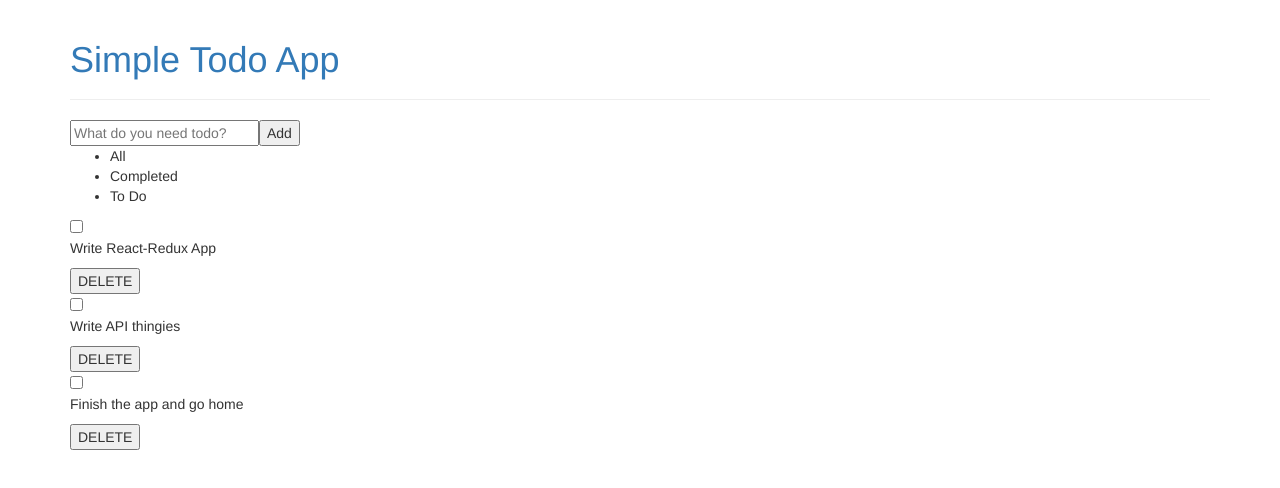
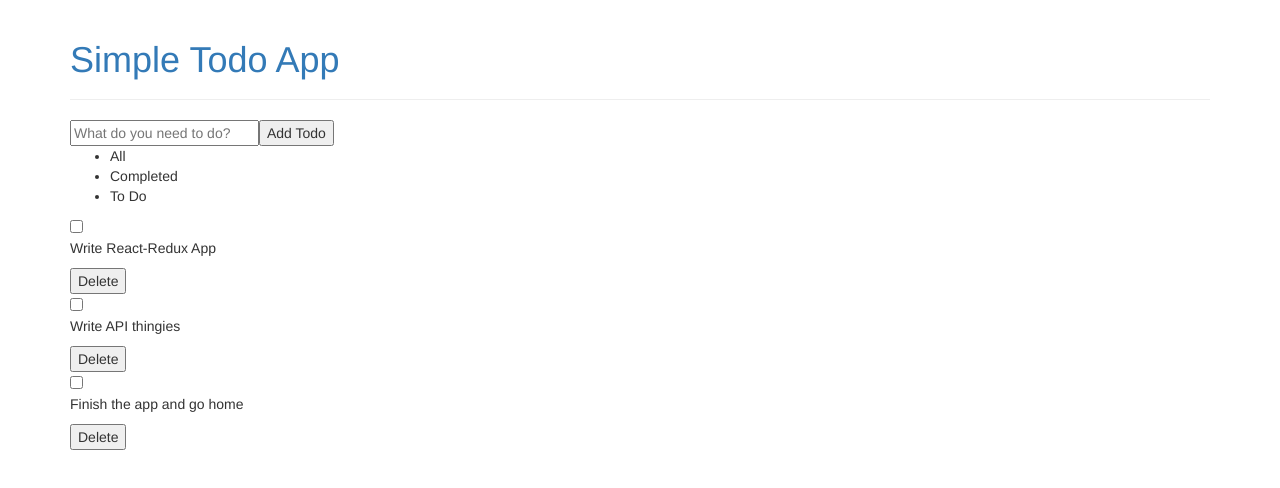
Before and after one commit to nicolacarys/todo-list, a React (Create React App) app: page / in a window 1280 px wide. Shown: the top 488 px of the page. Built offline with nearby package versions, Linux system fonts and the light colour scheme.

Commit message:
Removing API interactions

```diff
--- a/src/components/Add.jsx
+++ b/src/components/Add.jsx
@@ -1,17 +1,15 @@
 import React from "react";
 
-export default ({ onChange, value, onClick }) => (
-	<form>
+export default ({ onChange, value, addItem }) => (
+	<div>
         <input
         	onChange={ onChange }
         	value={ value }
         	type="text"
-        	placeholder="What do you need todo?"
+        	placeholder="What do you need to do?"
         />
-        <input
-        	type="submit"
-        	value="Add"
-        	onClick={ onClick }
-        />
-    </form>
+        <button
+        	onClick={ addItem }
+        >Add Todo</button>
+    </div>
 );
--- a/src/components/Item.jsx
+++ b/src/components/Item.jsx
@@ -1,6 +1,6 @@
 import React from "react";
 
-export default ({ editing, onChange, value, editItem, stopEditing, children, onSubmit }) => (
+export default ({ editing, onChange, value, editItem, stopEditing, children, deleteTask }) => (
 	<div>
 	  <input
 	  	type="checkbox"/>
@@ -13,10 +13,6 @@ export default ({ editing, onChange, value, editItem, stopEditing, children, onS
 	  		<p onClick={ editItem }>{ children }</p>
 	  	}
 
-	  <input
-	  	type="submit"
-	  	onSubmit={ onSubmit }
-	  	value="DELETE"
-		/>
+	  <button onClick={ deleteTask }>Delete</button>
   </div>
 );
--- a/src/components/List.jsx
+++ b/src/components/List.jsx
@@ -1,9 +1,9 @@
 import React from "react";
 import Item from "./Item";
 
-export default ({ tasks, editItem, stopEditing, onChange, onSubmit }) => (
+export default ({ tasks, editItem, stopEditing, onChange, deleteTask }) => (
 	<div>
-		{ tasks.map(( item, i ) => (
+		{ tasks && tasks.map(( item, i ) => (
 			<Item
 				key={ i }
 				editItem={ () => editItem(i) }
@@ -11,13 +11,9 @@ export default ({ tasks, editItem, stopEditing, onChange, onSubmit }) => (
 				stopEditing={ () => stopEditing(i) }
 				onChange={ (value) => onChange(i, value) }
 				value={ item.get("task") }
-				onSubmit={ () => onSubmit(i) }
+				deleteTask={ () => deleteTask(i) }
 			>{ item.get("task") }
 			</Item>
 		)) }
 	</div>
 );
-
-// updating the state as we're typing
-// onChange handler - triggers an action
-// action sets the new state (value) via reducer
--- a/src/containers/Add.js
+++ b/src/containers/Add.js
@@ -1,9 +1,8 @@
 import { connect } from "react-redux";
 import {
 	updateValue,
-} from "../data/actions/state";
-
-import { postTask } from "../data/actions/api";
+	addTask,
+} from "../data/actions";
 
 import Add from "../components/Add";
 
@@ -13,7 +12,7 @@ const mapStateToProps = state => ({
 
 const mapDispatchToProps = dispatch => ({
 	onChange: (e) => dispatch(updateValue(e.target.value)),
-	onClick: () => dispatch(postTask()),
+	addItem: () => dispatch(addTask()),
 });
 
 export default connect(mapStateToProps, mapDispatchToProps)(Add);
--- a/src/containers/Filters.js
+++ b/src/containers/Filters.js
@@ -1,5 +1,5 @@
 import { connect } from "react-redux";
-import { updateFilter } from "../data/actions/state";
+import { updateFilter } from "../data/actions";
 import Filters from "../components/Filters";
 
 const mapDispatchToProps = dispatch => ({
--- a/src/containers/List.js
+++ b/src/containers/List.js
@@ -6,9 +6,8 @@ import {
 	updateEditState,
 	updateEdit,
 	resetEditState,
-} from "../data/actions/state";
-
-import { deleteTask } from "../data/actions/api";
+	removeTask,
+} from "../data/actions";
 
 const mapStateToProps = state => {
 
@@ -31,11 +30,11 @@ const mapStateToProps = state => {
 	}
 };
 
-const mapDispatchToProps = (dispatch, { id }) => ({
+const mapDispatchToProps = (dispatch) => ({
 	editItem: (i) => dispatch(updateEditState(i)),
 	onChange: (i, value) => dispatch(updateEdit(i, value)),
 	stopEditing: (i) => dispatch(resetEditState(i)),
-	onSubmit: () => dispatch(deleteTask(id)),
+	deleteTask: (i) => dispatch(removeTask(i)),
 });
 
 export default connect(mapStateToProps, mapDispatchToProps)(List);
--- a/src/data/actions/state.js
+++ b/src/data/actions.js
@@ -34,8 +34,13 @@ export const resetEditState = (i) => ({
 	i,
 });
 
+export const CREATE_TASK = Symbol("CREATE_TASK");
 
-// API actions
+export const createTask = (task) => ({
+	type: CREATE_TASK,
+	task,
+});
+
 export const ADD_TASK = Symbol("ADD_TASK");
 
 export const addTask = (task) => ({
--- a/src/data/actions/api.js
+++ /dev/null
@@ -1,47 +0,0 @@
-import { fromJS } from "immutable";
-import axios from "../axios";
-
-import {
-    addTask,
-    removeTask,
-} from "./state";
-
-// // fetch all of the article titles
-// export const fetchArticleTitles = () => (dispatch, getState) => {
-
-//     // only fetch if they've not already loaded
-//     if (!getState().get("loaded")) {
-//         axios.get("/articles").then(response => {
-//             dispatch(setTitles(fromJS(response.data)));
-//         });
-//     }
-// };
-
-// // fetch a specific article
-// export const fetchArticle = (id) => (dispatch, getState) => {
-
-//     // only load if it doesn't already exist
-//     if (!getState().getIn(["articles", id])) {
-//         axios.get("/articles/" + id).then(response => {
-//             dispatch(addArticle(fromJS(response.data)));
-//         });
-//     }
-// };
-
-// create a new task
-export const postTask = (task) => (dispatch, getState) => {
-    let value = getState().get("value");
-
-    axios.post("/tasks", {
-        task: value,
-    }).then(response => {
-        dispatch(addTask(fromJS(response.data)));
-    });
-};
-
-// delete a task
-export const deleteTask = id => (dispatch) => {
-	axios.delete("/tasks/" + id).then(response => {
-		dispatch(removeTask(fromJS(response.data)));
-	});
-};
--- a/src/data/axios.js
+++ /dev/null
@@ -1,11 +0,0 @@
-import axios from "axios";
-
-export default axios.create({
-    // update with your username
-    baseURL: "http://api.dev/api",
-
-    // update with your key
-    params: {"key": ""},
-
-    headers: {"Accept": "application/json"},
-});
--- a/src/data/initial.js
+++ b/src/data/initial.js
@@ -3,20 +3,20 @@ import { Map, List } from "immutable";
 export default Map({
 	tasks: List([
 		Map({
-	        id: 1,
+	        id: 0,
 	        task: "Write React-Redux App",
 	        completed: true,
 	        editing: false,
     	}),
     	Map({
-	        id: 2,
+	        id: 1,
 	        task: "Write API thingies",
 	        completed: false,
 	        editing: false,
 
     	}),
     	Map({
-	        id: 3,
+	        id: 2,
 	        task: "Finish the app and go home",
 	        completed: false,
 	        editing: false,
--- a/src/data/reducers.js
+++ b/src/data/reducers.js
@@ -6,33 +6,45 @@ import {
     UPDATE_EDIT_STATE,
     UPDATE_EDIT,
     RESET_EDIT_STATE,
+    CREATE_TASK,
     ADD_TASK,
     REMOVE_TASK,
-} from "./actions/state"
+} from "./actions"
 
-// state functions
 const updateValue = (state, { value }) => state.set("value", value);
+
 const updateFilter = (state, { filter }) => state.set("filter", filter);
+
 const updateEditState = (state, { i }) => state.setIn(["tasks", i, "editing"], true);
+
 const updateEdit = (state, { i, value }) => state.setIn(["tasks", i, "task"], value);
+
 const resetEditState = (state, { i }) => state.setIn(["tasks", i, "editing"], false);
 
-// API functions
-const addTask = (state, { task }) => state.update("tasks", tasks =>
-    tasks.push(task.set("editing", false)));
+const createTask = (state, { task }) => {
+    let newID = state.get("tasks") ? state.get("tasks").count() : 0;
+    let newTask = state.get("value");
 
-const removeTask = (state, { id }) => {
-    let itemId = state.getIn(["tasks", "id"]);
-    let tasks = state.get("tasks");
-
-    return tasks.filter(task => itemId !== id)
+    return {
+        id: newID,
+        task: newTask,
+        completed: false,
+        editing: false,
+    }
 };
 
+const addTask = (state, action) => {
+    let task = createTask(state, action);
 
-// find the index of the item with that id and remove it from the array, return a new version of the array state - FILTER?
+    return {
+        ...state, tasks: {
+            ...state.tasks,
+                task,
+        }
+    }
+};
 
-// Create API actions.
-// STYLE!
+const removeTask = (state, { i }) => state.get("tasks").filter((task, index) => index !== 0);
 
 export default (state = initial, action) => {
     switch (action.type) {
@@ -41,6 +53,7 @@ export default (state = initial, action) => {
         case UPDATE_EDIT_STATE: return updateEditState(state, action);
         case UPDATE_EDIT: return updateEdit(state, action);
         case RESET_EDIT_STATE: return resetEditState(state, action);
+        case CREATE_TASK: return createTask(state, action);
         case ADD_TASK: return addTask(state, action);
         case REMOVE_TASK: return removeTask(state, action);
         default: return state;
```
